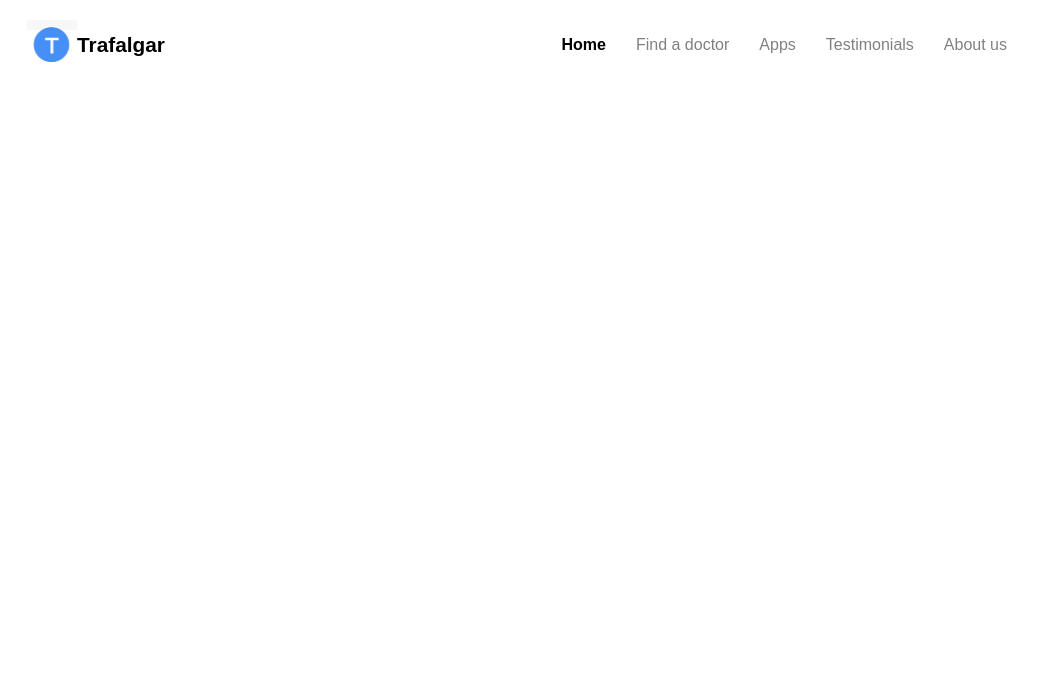
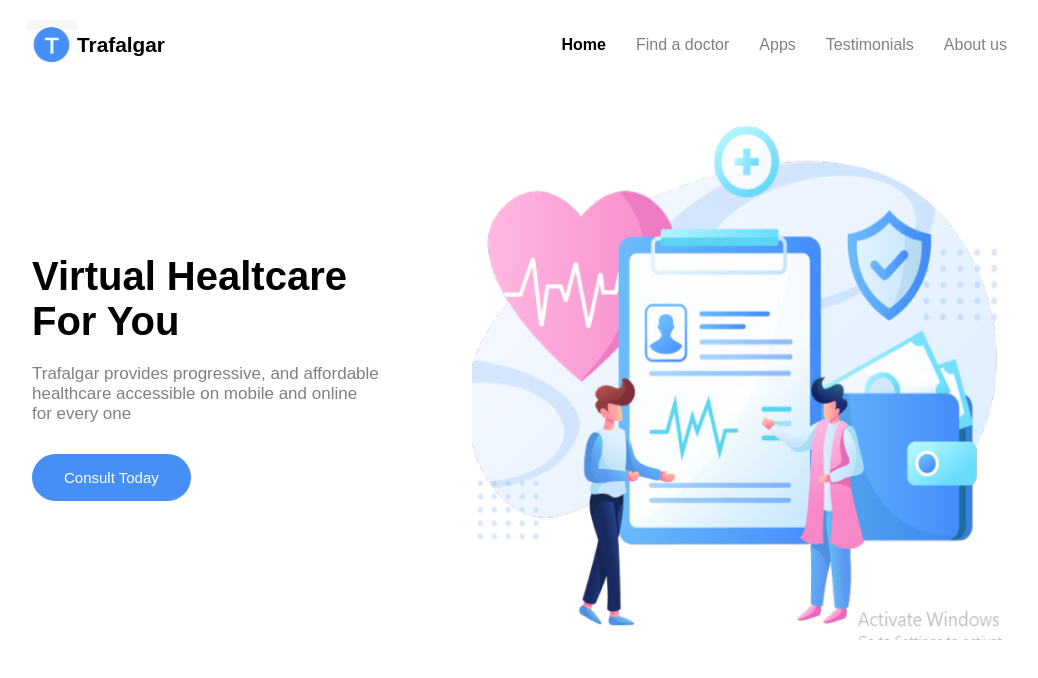
Before and after one commit to suleojimahpeter34/health-care-, a plain HTML site: page index.html in a window 1280 px wide. Shown: the whole page, without its empty margins (123-1161 px from the left). Drawn offline with Linux system fonts and the light colour scheme.

Commit message:
i added a hero section

```diff
--- a/index.html
+++ b/index.html
@@ -24,5 +24,20 @@
             </div>
         </div>
    </header>
+
+    <main>
+       <!-- hero section starts -->
+        <section class="banner-container">
+            <div class="left-side">
+                <h2>Virtual Healtcare <br> For You</h2>
+                <p>Trafalgar provides progressive, and affordable <br>healthcare accessible on mobile and online <br>for every one</p>
+                <button class="btn-1"> Consult Today</button>
+            </div>
+            <div class="right-side">
+                <img src="img2.PNG" alt="">
+            </div>
+        </section>
+        <!-- hero section ends -->
+    </main>
 </body>
 </html>
--- a/style.css
+++ b/style.css
@@ -8,6 +8,9 @@
 body{
     background-color: white;
     font-family: arial;
+}
+main{
+    padding: 20px 150px;
 }
 .header-container{
     display: flex;
@@ -42,3 +45,37 @@ body{
     font-weight: bolder;
     font-size: 16px;
 }
+.banner-container{
+    display: flex;
+    gap: 8gi0px;
+    align-items: center;
+    justify-content: center;
+}
+.left-side{
+    width: 440px;
+}
+.banner-container .left-side h2{
+    font-size: 2.5rem;
+    font-family: arial;
+    font-weight: bold;
+    padding-bottom: 20px;
+}
+.banner-container .left-side p{
+    color: gray;
+    font-size: 17px;
+    padding-bottom: 30px;
+    font-family: arial;
+}
+.banner-container .left-side button{
+    padding: 15px 32px;
+    border-radius: 50px;
+    outline: none;
+    border: none;
+    font-size: 15px;
+    color: white;
+    background-color: #458ff6;
+}
+.banner-container .right-side img{
+    width: 530px;
+    height: 530px;
+}
```
